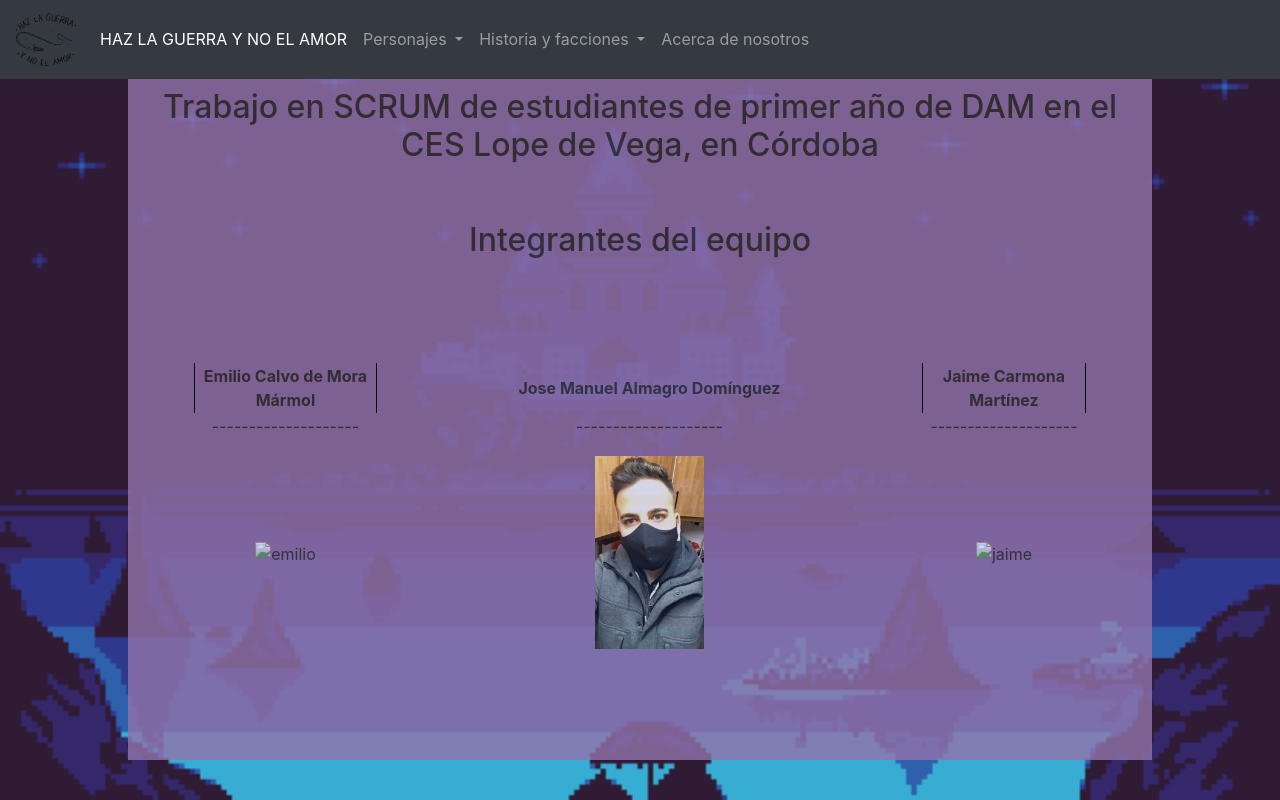
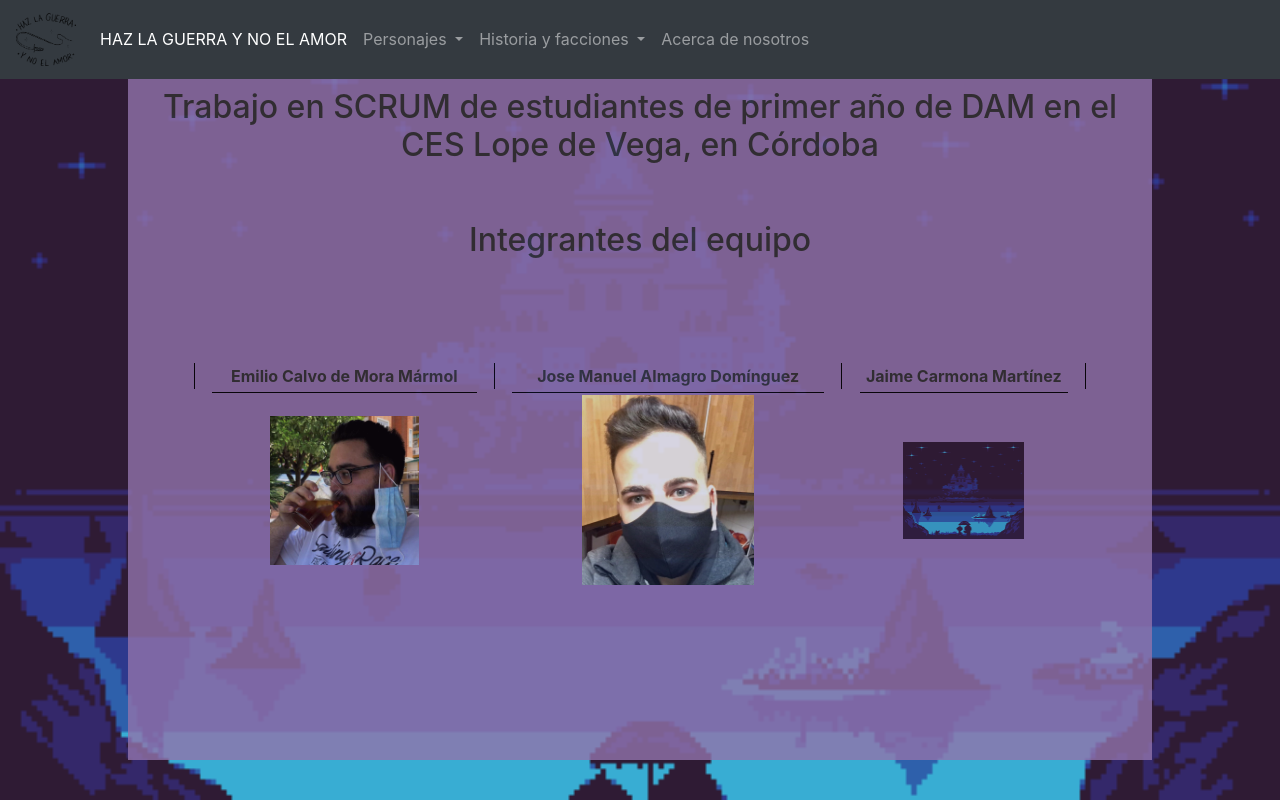
Before and after one commit to spiderfan211/Haz-la-guerra-y-no-el-amor, a PHP site: page /contenido/nosotros.php in a window 1280 px wide. Run offline with PHP 8.4, Linux system fonts and the light colour scheme; some libraries are stand-ins or nearby versions.

Commit message:
cambios relacionados con nosotros.php
he cambiado el tamaño de mi imagen, cambiado la relacion de tamaño de las imagenes dentro de el apartado nosostros, y he añadido un estilo temporal a un div en los th de encima de la foto

```diff
--- a/contenido/nosotros.php
+++ b/contenido/nosotros.php
@@ -33,24 +33,35 @@
                 </tr>
                 <tr>
                     <td>
-                    <p>--------------------</p>
+
                     </td>
                     <td>
-                    <p>--------------------</p>
+
                     </td>
                     <td>
-                    <p>--------------------</p>
+
+                    </td>
+                </tr>
+                <tr>
+                    <td style="padding-left:2%;padding-right:2%;">
+                        <DIV STYLE="background-color:black; height:1px; left:10%; ">
+                    </td>
+                    <td style="padding-left:2%;padding-right:2%;">
+                        <DIV STYLE="background-color:black; height:1px; left:10%; ">
+                    </td>
+                    <td style="padding-left:2%;padding-right:2%;">
+                        <DIV STYLE="background-color:black; height:1px; left:10%; ">
                     </td>
                 </tr>
                 <tr>
                     <td>
-                    <img href="../imagenes/emilio.jpg" alt="emilio">
+                    <img src="../imagenes/emilio.jpg" alt="emilio">
                     </td>
                     <td>
                         <img src="../imagenes/josemanuel.jpg" alt="josemanuel">
                     </td>
                     <td>
-                        <img href="../imagenes/jaime.jpg" alt="jaime">
+                        <img src="../imagenes/fondo.png" alt="jaime">
                     </td>
                 </tr>
             </table>
--- a/css/Style.css
+++ b/css/Style.css
@@ -13,7 +13,7 @@ body {
 	position: absolute;
 	height: auto;
 
-	top: 9%;
+	top: 25%;
 	left: 30%;
 	right:30%;
 	bottom:5%;
@@ -183,5 +183,5 @@ body {
   }
 
   .integrantes img{
-	  width: 20%;
+	  width: 50%;
   }
```
Also changed, not shown: imagenes/josemanuel.jpg.
